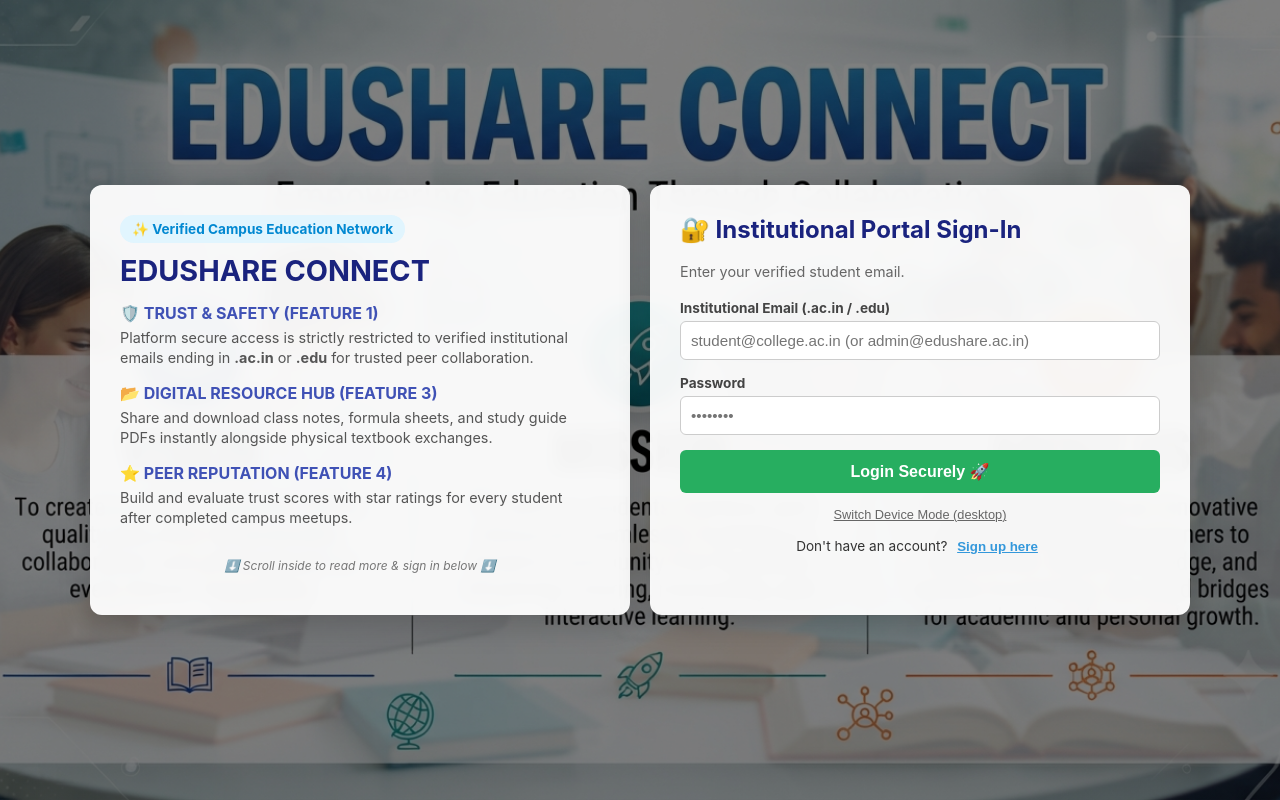
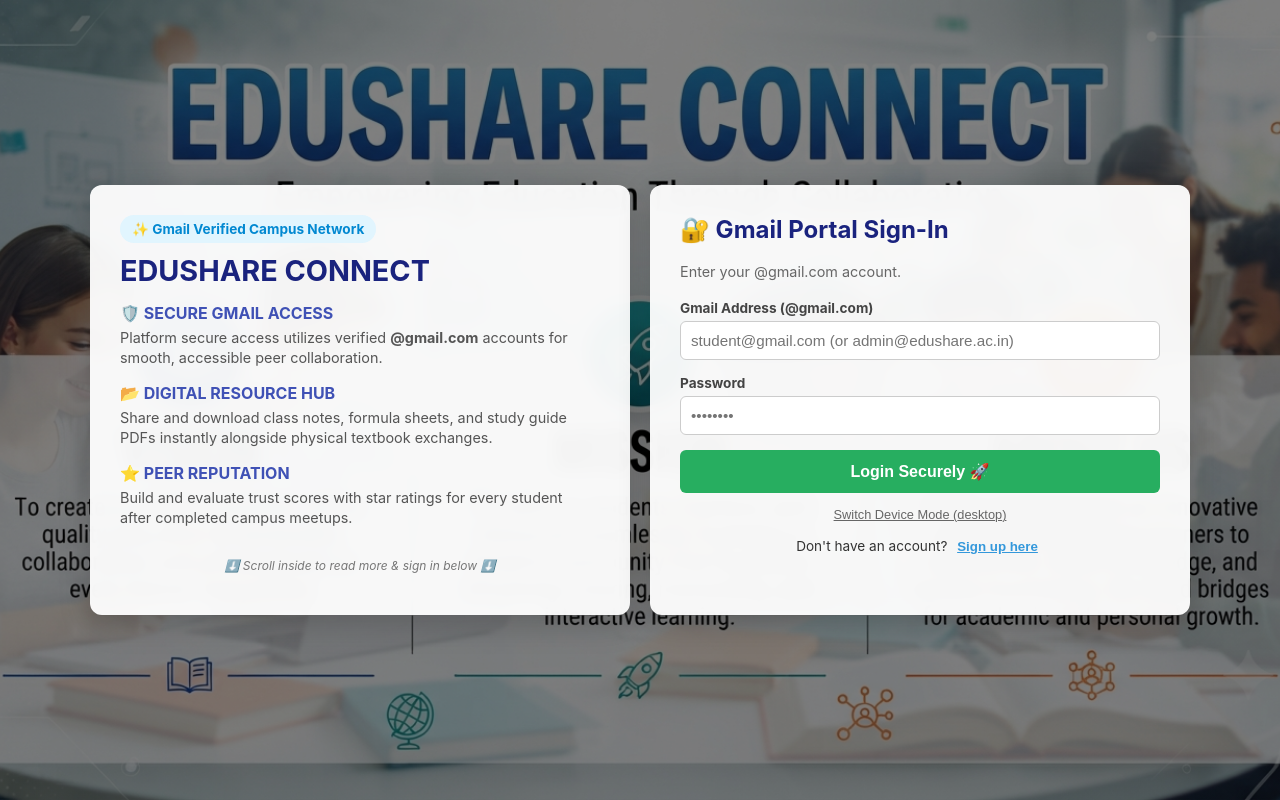
Before and after one commit to maahir-cyber/edushareconnect, a React (Create React App) app: page / in a window 1280 px wide. Both pictures are taken after a click on the button "💻 Desktop View". Built offline with nearby package versions, Linux system fonts and the light colour scheme.

Commit message:
Update authentication to support @gmail.com accounts

```diff
--- a/src/App.js
+++ b/src/App.js
@@ -57,8 +57,8 @@ function App() {
   const [donations, setDonations] = useState(() => {
     const savedDonations = localStorage.getItem('edushare_donations');
     return savedDonations ? JSON.parse(savedDonations) : [
-      { id: 'd1', title: 'Old Chemistry Lab Manual & Notes', author: 'Department of Chemistry', course: 'BTECH-CHEM', condition: 'Good', donor: 'arjun@college.ac.in', location: 'Science Block', isDigital: false },
-      { id: 'd2', title: 'Class 10 Foundation Mathematics Formula Sheet', author: 'R.D. Sharma', course: 'CLASS10-MATH', condition: 'Digital PDF', donor: 'sneha@school.edu', location: 'Online Drive', isDigital: true, pdfLink: 'https://www.w3.org/WAI/ER/tests/xhtml/testfiles/resources/pdf/dummy.pdf' }
+      { id: 'd1', title: 'Old Chemistry Lab Manual & Notes', author: 'Department of Chemistry', course: 'BTECH-CHEM', condition: 'Good', donor: 'arjun@gmail.com', location: 'Science Block', isDigital: false },
+      { id: 'd2', title: 'Class 10 Foundation Mathematics Formula Sheet', author: 'R.D. Sharma', course: 'CLASS10-MATH', condition: 'Digital PDF', donor: 'sneha@gmail.com', location: 'Online Drive', isDigital: true, pdfLink: 'https://www.w3.org/WAI/ER/tests/xhtml/testfiles/resources/pdf/dummy.pdf' }
     ];
   });
 
@@ -96,7 +96,7 @@ function App() {
   const [isoRequests, setIsoRequests] = useState(() => {
     const savedIso = localStorage.getItem('edushare_iso');
     return savedIso ? JSON.parse(savedIso) : [
-      { id: 'iso1', course: 'BTECH-CSE201', title: 'Data Structures and Algorithms by Cormen', requester: 'rahul@college.ac.in', budget: '₹300' }
+      { id: 'iso1', course: 'BTECH-CSE201', title: 'Data Structures and Algorithms by Cormen', requester: 'rahul@gmail.com', budget: '₹300' }
     ];
   });
 
@@ -128,8 +128,8 @@ function App() {
           setBooks(booksList);
         } else {
           setBooks([
-            { id: '1', title: 'NCERT Mathematics Class 12', author: 'NCERT', course: 'CLASS12-MATH', originalPrice: 150, listPrice: 70, condition: 'Like New', seller: 'rahul@st.du.ac.in', location: 'Main Library' },
-            { id: '2', title: 'Concepts of Physics Vol 1', author: 'H.C. Verma', course: 'BTECH-PHY101', originalPrice: 450, listPrice: 200, condition: 'Good', seller: 'priya@iitd.ac.in', location: 'Campus Gate 1' }
+            { id: '1', title: 'NCERT Mathematics Class 12', author: 'NCERT', course: 'CLASS12-MATH', originalPrice: 150, listPrice: 70, condition: 'Like New', seller: 'rahul@gmail.com', location: 'Main Library' },
+            { id: '2', title: 'Concepts of Physics Vol 1', author: 'H.C. Verma', course: 'BTECH-PHY101', originalPrice: 450, listPrice: 200, condition: 'Good', seller: 'priya@gmail.com', location: 'Campus Gate 1' }
           ]);
         }
       } catch (error) {
@@ -186,16 +186,16 @@ function App() {
     }
   }, [currentUserEmail]);
 
-  // Handle Secure Authentication with College Domain Check (Feature 1)
+  // Handle Secure Authentication with @gmail.com Check
   const handleAuthSubmit = async (e) => {
     e.preventDefault();
     const emailInput = loginEmail.trim().toLowerCase();
 
-    // Enforce College Domain Check (.ac.in or .edu) unless logging in as admin
+    // Enforce @gmail.com check unless logging in as admin
     if (emailInput !== 'admin@edushare.ac.in') {
-      const isValidDomain = emailInput.endsWith('.ac.in') || emailInput.endsWith('.edu');
-      if (!isValidDomain) {
-        alert("Domain Restriction Error: Registration & login require a valid institutional email address ending in '.ac.in' or '.edu'.");
+      const isValidGmail = emailInput.endsWith('@gmail.com');
+      if (!isValidGmail) {
+        alert("Email Restriction Error: Registration & login require a valid '@gmail.com' address.");
         return;
       }
     }
@@ -203,7 +203,7 @@ function App() {
     try {
       if (isSignUpMode) {
         await createUserWithEmailAndPassword(auth, loginEmail, loginPassword);
-        alert("Verified Institutional Account created successfully! You are now logged in.");
+        alert("Account created successfully! You are now logged in.");
       } else {
         await signInWithEmailAndPassword(auth, loginEmail, loginPassword);
       }
@@ -244,7 +244,7 @@ function App() {
     const sellerEmail = formSeller ? formSeller.trim() : currentUserEmail;
 
     if (!sellerEmail) {
-      setErrorMsg('Please provide a valid institutional email address.');
+      setErrorMsg('Please provide a valid email address.');
       return;
     }
 
@@ -432,7 +432,7 @@ function App() {
     }
   };
 
-  // Handle Meetup Scheduler Submission (Feature 2 / Interactive enhancement)
+  // Handle Meetup Scheduler Submission
   const handleScheduleMeetup = (e) => {
     e.preventDefault();
     if (!meetupTime) {
@@ -443,7 +443,7 @@ function App() {
     setTimeout(() => setMeetupSuccessMsg(''), 5000);
   };
 
-  // Handle User Rating Submission (Feature 4)
+  // Handle User Rating Submission
   const handleRatingSubmit = (e) => {
     e.preventDefault();
     setRatingSuccessMsg('');
@@ -472,12 +472,12 @@ function App() {
   const getPeerRating = (email) => {
     if (!email) return 'New (5.0 ⭐)';
     const data = userRatings[email.toLowerCase()];
-    if (!data || data.count === 0) return 'Verified Student (5.0 ⭐)';
+    if (!data || data.count === 0) return 'Gmail Verified Student (5.0 ⭐)';
     const avg = (data.totalStars / data.count).toFixed(1);
     return `${avg} ⭐ (${data.count} ratings)`;
   };
 
-  // Handle ISO Request submission (Feature 5)
+  // Handle ISO Request submission
   const handleIsoSubmit = (e) => {
     e.preventDefault();
     setIsoSuccessMsg('');
@@ -580,22 +580,22 @@ function App() {
 
           {/* Hero Card */}
           <div className="scrollable-hero-card">
-            <div className="hero-badge">✨ Verified Campus Education Network</div>
+            <div className="hero-badge">✨ Gmail Verified Campus Network</div>
             <h1 className="hero-title">EDUSHARE CONNECT</h1>
 
             <div className="scroll-content-box">
               <div className="vision-mission-block">
-                <h3>🛡️ TRUST & SAFETY (FEATURE 1)</h3>
-                <p>Platform secure access is strictly restricted to verified institutional emails ending in <strong>.ac.in</strong> or <strong>.edu</strong> for trusted peer collaboration.</p>
+                <h3>🛡️ SECURE GMAIL ACCESS</h3>
+                <p>Platform secure access utilizes verified <strong>@gmail.com</strong> accounts for smooth, accessible peer collaboration.</p>
               </div>
 
               <div className="vision-mission-block">
-                <h3>📂 DIGITAL RESOURCE HUB (FEATURE 3)</h3>
+                <h3>📂 DIGITAL RESOURCE HUB</h3>
                 <p>Share and download class notes, formula sheets, and study guide PDFs instantly alongside physical textbook exchanges.</p>
               </div>
 
               <div className="vision-mission-block">
-                <h3>⭐ PEER REPUTATION (FEATURE 4)</h3>
+                <h3>⭐ PEER REPUTATION</h3>
                 <p>Build and evaluate trust scores with star ratings for every student after completed campus meetups.</p>
               </div>
             </div>
@@ -603,17 +603,17 @@ function App() {
             {/* IN MOBILE VIEW: RENDER LOGIN CARD RIGHT UNDER THE VISION / HERO CONTENT BOX */}
             {deviceMode === 'mobile' && (
               <div className="login-card" style={{ marginTop: '20px', width: '100%', boxSizing: 'border-box' }}>
-                <h2>{isSignUpMode ? '📝 Verified Student Sign-Up' : '🔐 Institutional Portal Sign-In'}</h2>
-                <p className="subtitle">{isSignUpMode ? 'Use your college email (.ac.in / .edu)' : 'Enter your verified student email.'}</p>
+                <h2>{isSignUpMode ? '📝 Gmail Account Sign-Up' : '🔐 Gmail Portal Sign-In'}</h2>
+                <p className="subtitle">{isSignUpMode ? 'Use your @gmail.com address' : 'Enter your @gmail.com account.'}</p>
 
                 <form onSubmit={handleAuthSubmit} className="book-form">
                   <div className="form-group">
-                    <label>Institutional Email (.ac.in / .edu)</label>
+                    <label>Gmail Address (@gmail.com)</label>
                     <input
                       type="email"
                       value={loginEmail}
                       onChange={(e) => setLoginEmail(e.target.value)}
-                      placeholder="student@college.ac.in (or admin@edushare.ac.in)"
+                      placeholder="student@gmail.com (or admin@edushare.ac.in)"
                       required
                     />
                   </div>
@@ -628,7 +628,7 @@ function App() {
                     />
                   </div>
                   <button type="submit" className="submit-btn" style={{ background: '#27ae60' }}>
-                    {isSignUpMode ? 'Register Verified Account 🚀' : 'Login Securely 🚀'}
+                    {isSignUpMode ? 'Register Gmail Account 🚀' : 'Login Securely 🚀'}
                   </button>
                 </form>
 
@@ -657,17 +657,17 @@ function App() {
           {/* IN DESKTOP VIEW: RENDER LOGIN CARD SIDE-BY-SIDE */}
           {deviceMode !== 'mobile' && (
             <div className="login-card">
-              <h2>{isSignUpMode ? '📝 Verified Student Sign-Up' : '🔐 Institutional Portal Sign-In'}</h2>
-              <p className="subtitle">{isSignUpMode ? 'Use your college email (.ac.in / .edu)' : 'Enter your verified student email.'}</p>
+              <h2>{isSignUpMode ? '📝 Gmail Account Sign-Up' : '🔐 Gmail Portal Sign-In'}</h2>
+              <p className="subtitle">{isSignUpMode ? 'Use your @gmail.com address' : 'Enter your @gmail.com account.'}</p>
 
               <form onSubmit={handleAuthSubmit} className="book-form">
                 <div className="form-group">
-                  <label>Institutional Email (.ac.in / .edu)</label>
+                  <label>Gmail Address (@gmail.com)</label>
                   <input
                     type="email"
                     value={loginEmail}
                     onChange={(e) => setLoginEmail(e.target.value)}
-                    placeholder="student@college.ac.in (or admin@edushare.ac.in)"
+                    placeholder="student@gmail.com (or admin@edushare.ac.in)"
                     required
                   />
                 </div>
@@ -682,7 +682,7 @@ function App() {
                   />
                 </div>
                 <button type="submit" className="submit-btn" style={{ background: '#27ae60' }}>
-                  {isSignUpMode ? 'Register Verified Account 🚀' : 'Login Securely 🚀'}
+                  {isSignUpMode ? 'Register Gmail Account 🚀' : 'Login Securely 🚀'}
                 </button>
               </form>
 
@@ -736,11 +736,11 @@ function App() {
       <main className="content">
         <div style={{ background: '#fff', padding: '10px 15px', borderRadius: '6px', marginBottom: '20px', display: 'flex', justifyContent: 'space-between', alignItems: 'center', boxShadow: '0 1px 3px rgba(0,0,0,0.05)', flexWrap: 'wrap', gap: '10px' }}>
           <span style={{ fontSize: '0.9rem', color: '#555' }}>
-            Verified User: <strong>{currentUserEmail}</strong> {isAdmin && <span style={{ color: '#d35400', fontWeight: 'bold' }}>(Admin)</span>}
+            User: <strong>{currentUserEmail}</strong> {isAdmin && <span style={{ color: '#d35400', fontWeight: 'bold' }}>(Admin)</span>}
           </span>
           <div style={{ display: 'flex', gap: '8px', alignItems: 'center' }}>
             <span style={{ fontSize: '0.8rem', padding: '4px 10px', borderRadius: '12px', background: '#27ae60', color: 'white', fontWeight: 'bold' }}>
-              🛡️ Verified Student
+              ✉️ Gmail Verified
             </span>
             <span style={{ fontSize: '0.8rem', padding: '4px 10px', borderRadius: '12px', background: currentBadge.color, color: 'white', fontWeight: 'bold' }}>
               {currentBadge.title}
@@ -811,7 +811,7 @@ function App() {
 
         {activeTab === 'feed' && (
           <div className="feed-section">
-            <h2>Verified Indian Academic Book Marketplace</h2>
+            <h2>Gmail Verified Academic Book Marketplace</h2>
             <p className="subtitle">Cloud-synced listings with verified peer ratings and in-app live chat.</p>
 
             {loading ? (
@@ -873,7 +873,7 @@ function App() {
           </div>
         )}
 
-        {/* IN-APP CHAT & MEETUP SCHEDULER MODAL (Feature 2) */}
+        {/* IN-APP CHAT & MEETUP SCHEDULER MODAL */}
         {chatBook && (
           <div style={{ position: 'fixed', top: 0, left: 0, width: '100%', height: '100%', background: 'rgba(0,0,0,0.5)', display: 'flex', justifyContent: 'center', alignItems: 'center', zIndex: 1000 }}>
             <div style={{ background: '#fff', padding: '20px', borderRadius: '8px', width: '480px', maxWidth: '95%', maxHeight: '90vh', display: 'flex', flexDirection: 'column', boxShadow: '0 4px 20px rgba(0,0,0,0.25)', overflowY: 'auto' }}>
@@ -885,9 +885,9 @@ function App() {
                 <button onClick={() => setChatBook(null)} style={{ background: 'none', border: 'none', fontSize: '1.4rem', cursor: 'pointer', fontWeight: 'bold' }}>&times;</button>
               </div>
 
-              {/* Meetup Scheduler Section (Feature 2) */}
+              {/* Meetup Scheduler Section */}
               <div style={{ background: '#e8f5e9', padding: '12px', borderRadius: '6px', marginBottom: '15px', borderLeft: '4px solid #27ae60' }}>
-                <h4 style={{ margin: '0 0 8px 0', color: '#2e7d32', fontSize: '0.9rem' }}>📅 Schedule Campus Meetup (Feature 2)</h4>
+                <h4 style={{ margin: '0 0 8px 0', color: '#2e7d32', fontSize: '0.9rem' }}>📅 Schedule Campus Meetup</h4>
                 {meetupSuccessMsg && <div style={{ fontSize: '0.8rem', color: '#2e7d32', marginBottom: '8px', fontWeight: 'bold' }}>{meetupSuccessMsg}</div>}
                 <form onSubmit={handleScheduleMeetup} style={{ display: 'grid', gridTemplateColumns: '1fr 1fr auto', gap: '8px' }}>
                   <select value={meetupLocation} onChange={(e) => setMeetupLocation(e.target.value)} style={{ padding: '6px', fontSize: '0.8rem', borderRadius: '4px' }}>
@@ -934,10 +934,10 @@ function App() {
           </div>
         )}
 
-        {/* DONATIONS & DIGITAL PDF / NOTES HUB (Feature 3) */}
+        {/* DONATIONS & DIGITAL PDF / NOTES HUB */}
         {activeTab === 'donations' && (
           <div className="feed-section">
-            <h2>🎁 Free Book Donations & Digital Study Notes Hub (Feature 3)</h2>
+            <h2>🎁 Free Book Donations & Digital Study Notes Hub</h2>
             <p className="subtitle">Share free physical textbooks or upload class notes, formula sheets, and study guide PDFs instantly for peers.</p>
 
             {donSuccessMsg && <div className="alert success">{donSuccessMsg}</div>}
@@ -981,7 +981,7 @@ function App() {
                     <label>Resource Type</label>
                     <select value={donIsDigital ? 'digital' : 'physical'} onChange={(e) => setDonIsDigital(e.target.value === 'digital')}>
                       <option value="physical">Physical Book / Notes</option>
-                      <option value="digital">Digital PDF / Notes Share (Feature 3)</option>
+                      <option value="digital">Digital PDF / Notes Share</option>
                     </select>
                   </div>
                 </div>
@@ -1041,10 +1041,10 @@ function App() {
           </div>
         )}
 
-        {/* ISO (IN SEARCH OF) REQUEST BOARD (Feature 5) */}
+        {/* ISO (IN SEARCH OF) REQUEST BOARD */}
         {activeTab === 'iso' && (
           <div className="feed-section">
-            <h2>🎯 ISO (In Search Of) Request Board (Feature 5)</h2>
+            <h2>🎯 ISO (In Search Of) Request Board</h2>
             <p className="subtitle">Looking for a specific textbook that isn't listed yet? Post your request here so campus sellers can find you!</p>
 
             {isoSuccessMsg && <div className="alert success">{isoSuccessMsg}</div>}
@@ -1139,12 +1139,12 @@ function App() {
               </div>
 
               <div className="form-group">
-                <label>Verified Institutional Email</label>
+                <label>Gmail Address</label>
                 <input
                   type="email"
                   value={formSeller}
                   onChange={(e) => setFormSeller(e.target.value)}
-                  placeholder="student@college.ac.in"
+                  placeholder="student@gmail.com"
                   required
                 />
               </div>
@@ -1267,17 +1267,17 @@ function App() {
 
         {activeTab === 'profile' && (
           <div className="feed-section">
-            <h2>My Verified User Profile & Peer Trust Score</h2>
+            <h2>My Gmail User Profile & Peer Trust Score</h2>
             <p className="subtitle">Account overview for <strong>{currentUserEmail}</strong> (Trust Rating: <strong>{getPeerRating(currentUserEmail)}</strong>)</p>
 
             {ratingSuccessMsg && <div className="alert success">{ratingSuccessMsg}</div>}
 
-            {/* User Rating Submission Form (Feature 4) */}
+            {/* User Rating Submission Form */}
             <div style={{ background: '#fff', padding: '20px', borderRadius: '8px', marginBottom: '25px', boxShadow: '0 2px 8px rgba(0,0,0,0.06)', borderLeft: '4px solid #f39c12' }}>
-              <h3 style={{ marginTop: 0, color: '#d35400', fontSize: '1.1rem' }}>⭐ Rate a Peer Student (Feature 4)</h3>
+              <h3 style={{ marginTop: 0, color: '#d35400', fontSize: '1.1rem' }}>⭐ Rate a Peer Student</h3>
               <p style={{ fontSize: '0.85rem', color: '#666', marginBottom: '15px' }}>Completed an exchange? Rate your peer seller/buyer to boost campus trust scores.</p>
               <form onSubmit={handleRatingSubmit} style={{ display: 'grid', gridTemplateColumns: '1fr 120px 1fr auto', gap: '10px', alignItems: 'center' }}>
-                <input type="email" value={ratingTargetUser} onChange={(e) => setRatingTargetUser(e.target.value)} placeholder="peer@college.ac.in" style={{ padding: '8px', borderRadius: '4px', border: '1px solid #ccc', fontSize: '0.9rem' }} required />
+                <input type="email" value={ratingTargetUser} onChange={(e) => setRatingTargetUser(e.target.value)} placeholder="peer@gmail.com" style={{ padding: '8px', borderRadius: '4px', border: '1px solid #ccc', fontSize: '0.9rem' }} required />
                 <select value={ratingStars} onChange={(e) => setRatingStars(e.target.value)} style={{ padding: '8px', borderRadius: '4px', border: '1px solid #ccc', fontSize: '0.9rem' }}>
                   <option value="5">⭐⭐⭐⭐⭐ (5)</option>
                   <option value="4">⭐⭐⭐⭐ (4)</option>
@@ -1360,7 +1360,7 @@ function App() {
         {isAdmin && activeTab === 'admin' && (
           <div className="feed-section">
             <h2>Admin Platform Dashboard & Statistics</h2>
-            <p className="subtitle">Overview of platform metrics, textbook transactions, and verified student statistics.</p>
+            <p className="subtitle">Overview of platform metrics, textbook transactions, and user statistics.</p>
 
             <div style={{ display: 'grid', gridTemplateColumns: 'repeat(auto-fit, minmax(220px, 1fr))', gap: '20px', marginBottom: '30px' }}>
               <div style={{ background: '#fff', padding: '20px', borderRadius: '8px', boxShadow: '0 2px 6px rgba(0,0,0,0.05)', borderLeft: '4px solid #3f51b5' }}>
```
